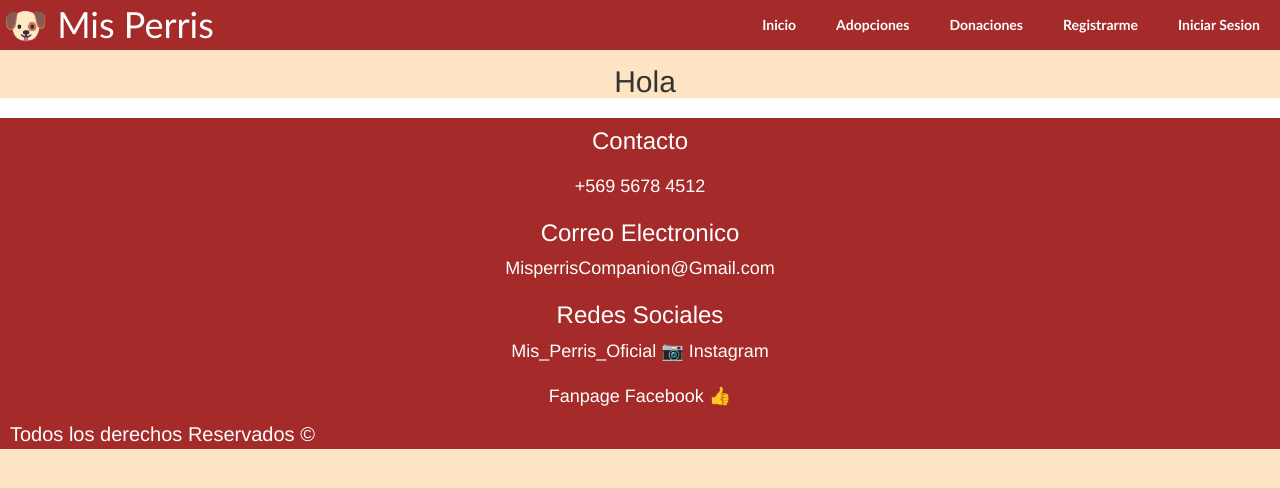
After one commit to MiguelMartinez20/Vo-Dale_004D_Prueba2, a Django app: page /test/ in a window 1280 px wide. The commit adds this page. Shown: the top 488 px of the page. Run offline with Django 3.2, Linux system fonts and the light colour scheme; some libraries are stand-ins or nearby versions.

Commit message:
Agrega vistas, Extiende plantillas desde Base.html

```diff
--- a/MisPerri/urls.py
+++ b/MisPerri/urls.py
@@ -20,4 +20,5 @@ urlpatterns = [
     path('admin/', admin.site.urls),
     path('', include('adopcion.urls')),
     path('form/', include('adopcion.urls')),
+    path('test/', include('adopcion.urls')),
 ]
--- /dev/null
+++ b/adopcion/templates/adopcion/base.html
@@ -0,0 +1,58 @@
+{% load static %}
+
+<!DOCTYPE html>
+<html lang="es">
+<head>
+    <meta charset="UTF-8">
+    <meta name="viewport" content="width=device-width, initial-scale=1.0">
+    <meta http-equiv="X-UA-Compatible" content="ie=edge">
+    <title>Mis Perris</title>
+    <link rel="icon" href="{% static 'adopcion/img/icono.png' %}">
+    <link rel="stylesheet" href="{% static 'adopcion/css/form.css' %}">
+    <link rel="stylesheet" href="{% static 'adopcion/css/menu.css' %}">
+    <link rel="stylesheet" href="{% static 'adopcion/css/footer.css' %}">
+    <link rel="stylesheet" href="{% static 'adopcion/css/mainForm.css' %}">
+    <link rel="stylesheet" href="https://maxcdn.bootstrapcdn.com/bootstrap/3.3.7/css/bootstrap.min.css">
+    <script src="https://ajax.googleapis.com/ajax/libs/jquery/3.3.1/jquery.min.js"></script>
+    <script src="https://maxcdn.bootstrapcdn.com/bootstrap/3.3.7/js/bootstrap.min.js"></script>
+
+</head>
+<body>
+    <header>
+        <div role="banner" class="contenedor">
+            <h1 role="heading"><a role="link" href="http://migmartinezm.pythonanywhere.com/">&#128054; Mis Perris</a> </h1>
+            <input role="checkbox" type="checkbox" id="btn-menu">
+            <label role="button" for="btn-menu"><b>&#9776;</b></label>
+
+            <nav role="menu" class="menu">
+                <ul>
+                    <li role="menuitem"><b><a role="link" href="http://migmartinezm.pythonanywhere.com/">Inicio</a></b></li>
+                    <li role="menuitem"><b><a role="link" href="#">Adopciones</a></b></li>
+                    <li role="menuitem"><b><a role="link" href="#">Donaciones</a> </b></li>
+                    <li role="menuitem"><b><a role="link" href="http://migmartinezm.pythonanywhere.com/form">Registrarme</a> </b></li>
+                    <li role="menuitem"><b><a role="link" href="http://migmartinezm.pythonanywhere.com/admin">Iniciar Sesion</a> </b></li>
+                </ul>
+            </nav>
+        </div>
+
+    </header>
+
+        {% block content %}
+
+        {% endblock %}
+
+    <footer>
+        <h3 role="heading" id="footer_up">Contacto</h3>
+        <a role="link" href="+569 5678 4512">+569 5678 4512</a>
+        <h3 role="heading">Correo Electronico</h3>
+        <a role="link" href="MisperrisCompanion@Gmail.com">MisperrisCompanion@Gmail.com</a>
+        <h3 role="heading">Redes Sociales</h3>
+        <a role="link" href="https://www.instagram.com/?hl=es-la">Mis_Perris_Oficial &#128247; Instagram</a>
+        <br>
+        <a role="link" href="https://www.facebook.com/" id="footer_down">Fanpage Facebook &#128077;</a>
+        <p style="color: white; font-size: 20px; padding-left: 10px; ">Todos los derechos Reservados &#169;</p>
+
+    </footer>
+    <script src="{% static 'adopcion/js/form.js' %}"> </script>
+</body>
+</html>
--- a/adopcion/templates/adopcion/form.html
+++ b/adopcion/templates/adopcion/form.html
@@ -36,6 +36,7 @@
         </div>
 
     </header>
+
     <div role="landmark" class="caja">
     <form role="form" class="formulario" onsubmit="Validar()" action="#">
         <h2 role="heading" id="titulo">Datos de Cuenta</h2>
--- /dev/null
+++ b/adopcion/templates/adopcion/prueba.html
@@ -0,0 +1,9 @@
+{% extends 'adopcion/base.html' %}
+
+{% block content %}
+    <div class="caja">
+        <form>
+            <h2> Hola </h2>
+        </form>
+    </div>
+{% endblock %}
--- a/adopcion/urls.py
+++ b/adopcion/urls.py
@@ -4,4 +4,5 @@ from . import views
 urlpatterns = [
     path('', views.misperris, name='misperris'),
     path('form/', views.form1, name='form1'),
+    path('test/', views.prueba, name='prueba'),
 ]
--- a/adopcion/views.py
+++ b/adopcion/views.py
@@ -7,3 +7,6 @@ def misperris(request):
 
 def form1(request):
     return render(request, 'adopcion/form.html', {})
+
+def prueba(request):
+    return render(request, 'adopcion/prueba.html', {})
```
Also changed, not shown: adopcion/forms.py (added). Lines whose indentation alone changed are shown as unchanged.
